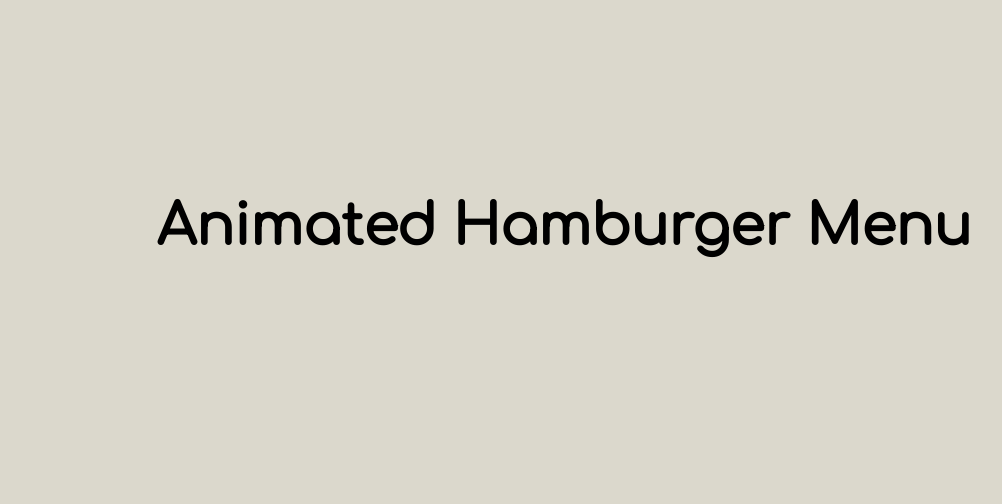
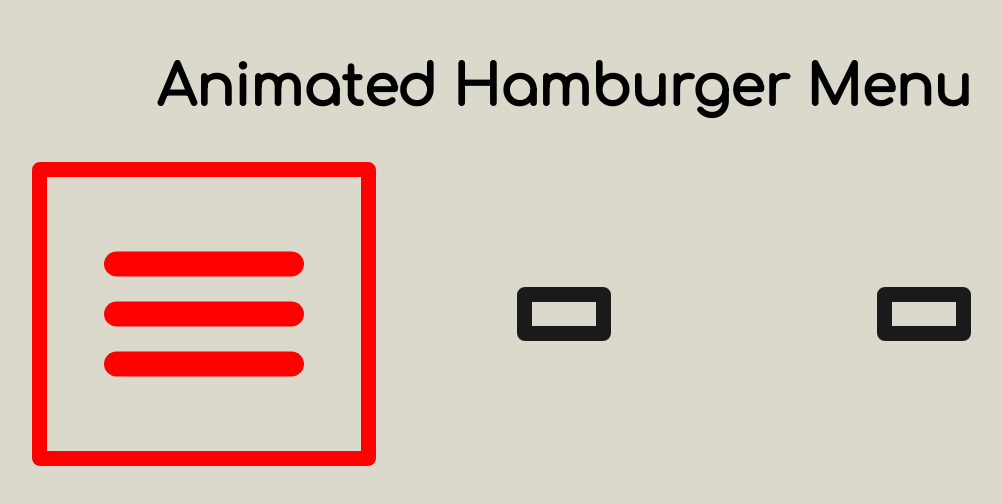
Before and after one commit to davinaleong/proj-animated-hamburger-menu, a website built with Vite: page index.html in a window 1280 px wide. Shown: the part 144-648 px from the top of the page, without its empty margins (76-1078 px from the left). Built offline with nearby package versions, Linux system fonts and the light colour scheme.

Commit message:
WIP styling buttons

```diff
--- a/index.html
+++ b/index.html
@@ -19,17 +19,43 @@
   </head>
   <body class="body-grid | bg-primary-400">
     <main class="container | py-400">
-      <h1 class="ta-center ff-heading fs-900 mb-600">Animated Hamburger Menu</h1>
+      <h1 class="ta-center ff-heading fs-900 mb-600">
+        Animated Hamburger Menu
+      </h1>
 
       <div class="buttons-grid">
         <button class="btn btn-transparent btn-one">
+          <svg class="hamburger" viewBox="0 0 100 100" width="250">
+            <rect
+              class="line line__top"
+              width="80"
+              height="10"
+              x="10"
+              y="25"
+              rx="5"
+            ></rect>
+            <rect
+              class="line line__middle"
+              width="80"
+              height="10"
+              x="10"
+              y="45"
+              rx="5"
+            ></rect>
+            <rect
+              class="line line__bottom"
+              width="80"
+              height="10"
+              x="10"
+              y="65"
+              rx="5"
+            ></rect>
+          </svg>
         </button>
 
-        <button class="btn btn-transparent btn-two">
-        </button>
+        <button class="btn btn-transparent btn-two"></button>
 
-        <button class="btn btn-transparent btn-three">
-        </button>
+        <button class="btn btn-transparent btn-three"></button>
       </div>
     </main>
   </body>
--- a/styles/main.css
+++ b/styles/main.css
@@ -173,6 +173,7 @@ a:where(:hover, :focus, :focus-visible) {
   --btn-hover-opacity: 1;
 
   --btn-padding: var(--size-300) var(--size-600);
+  --btn-border-width: thin;
 
   display: inline-flex;
   align-items: center;
@@ -180,24 +181,25 @@ a:where(:hover, :focus, :focus-visible) {
   gap: var(--size-200);
   color: var(--btn-clr);
   background-color: var(--btn-bg-clr);
-  border: thin solid var(--btn-border-clr);
+  border: var(--btn-border-width) solid var(--btn-border-clr);
   padding: var(--btn-padding);
   transition: all 0.3s ease-in-out;
   border-radius: var(--size-200);
 }
 
-.btn path {
+.btn :where(svg, path) {
   fill: var(--btn-clr);
+  transition: all 0.3s ease-in-out;
 }
 
 .btn:where(:hover, :focus, :focus-visible) {
   color: var(--btn-hover-clr);
   background-color: var(--btn-hover-bg-clr);
-  border: thin solid var(--btn-hover-border-clr);
+  border: var(--btn-border-width) solid var(--btn-hover-border-clr);
   opacity: var(--btn-hover-opacity);
 }
 
-.btn:where(:hover, :focus, :focus-visible) path {
+.btn:where(:hover, :focus, :focus-visible) :where(svg, path) {
   fill: var(--btn-hover-clr);
 }
 
@@ -266,13 +268,19 @@ a:where(:hover, :focus, :focus-visible) {
 }
 
 .btn-transparent {
-  --btn-clr: var(--clr-gray-900);
   --btn-bg-clr: transparent;
-  --btn-border-clr: transparent;
-
-  --btn-hover-clr: var(--clr-gray-900);
+
   --btn-hover-bg-clr: transparent;
-  --btn-hover-border-clr: transparent;
+
+  --btn-border-width: 15px;
+}
+
+.btn-one {
+  --btn-clr: red;
+  --btn-border-clr: red;
+
+  --btn-hover-clr: darkred;
+  --btn-hover-border-clr: darkred;
 }
 
 /** Content - Layout **/
```
Also changed, not shown: README.md.
